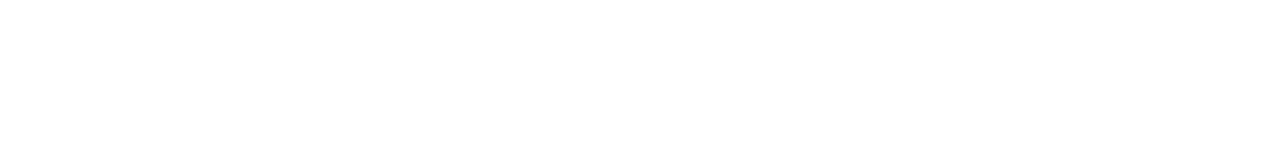
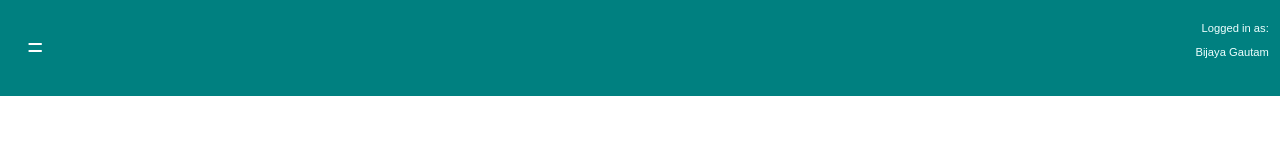
Before and after one commit to learnboard/learnboard.github.io, a plain HTML site: page index.html in a window 1280 px wide. Drawn offline with Linux system fonts and the light colour scheme.

Commit message:
Added header and css content.

```diff
--- a/css/style.css
+++ b/css/style.css
@@ -0,0 +1,36 @@
+body{
+    margin: 0;
+    padding: 0;
+}
+
+.heading{
+    display: grid;
+    grid-template-columns: 1fr 1fr 1fr;
+    background-color: teal;
+}
+
+.menu-button{
+    padding: 2em 0;
+}
+
+.toggle-button{
+    text-decoration: none;
+    margin: 1em;
+    text-align: center;
+    width: 3em;
+    color: white;
+    font-size: 1.7em;
+    font-family: Arial, Helvetica, sans-serif;
+}
+
+/* .logo{
+
+} */
+
+.log{
+    margin: 1em;
+    text-align: right;
+    font-size: 0.7rem;
+    color: azure;
+    font-family: Arial, Helvetica, sans-serif;
+}
--- a/index.html
+++ b/index.html
@@ -9,9 +9,20 @@
 </head>
 <body>
     <header>
-        <!-- menu button -->
-        <!-- logo -->
-        <!-- logged in as -->
+        <article class="heading">
+            <div class="menu-button">
+                <!-- menu button -->
+                <a href="#" class="toggle-button">=</a>
+            </div>
+            <div class="logo">
+                <!-- logo -->
+            </div>
+            <div class="log">
+                 <!-- logged in as -->
+                <p>Logged in as:</p>
+                <p>Bijaya Gautam</p>
+            </div>
+        </article>
     </header>
 
     <main>
```
